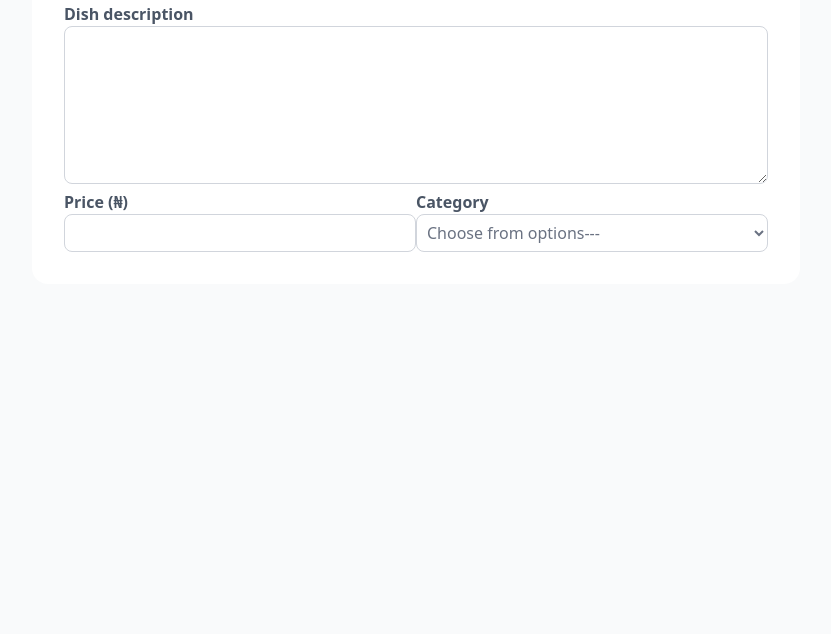
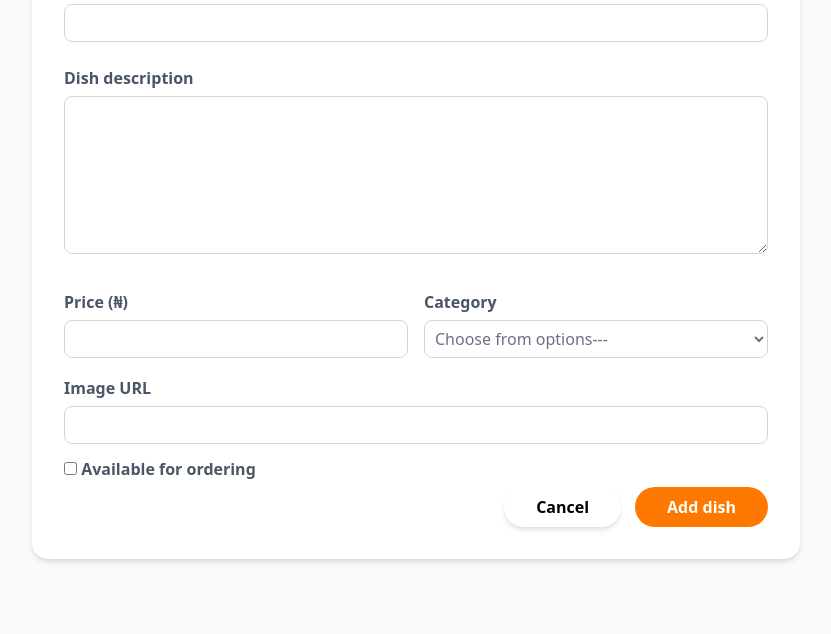
Before and after one commit to Techton-ZDeveloper/food-delivery-app, a website: page src/add-New-Dish.html in a window 1280 px wide. Shown: the part 166-800 px from the top of the page, without its empty margins (224-1055 px from the left). Drawn offline with Linux system fonts and the light colour scheme.

Commit message:
updated Add New Dish UI

```diff
--- a/src/add-New-Dish.html
+++ b/src/add-New-Dish.html
@@ -7,34 +7,48 @@
   <title>Add New dish</title>
 </head>
 <body class="bg-gray-50">
-  <div class="max-w-3xl m-auto h-auto rounded-2xl bg-white">
+  <div class="max-w-3xl m-auto h-auto rounded-2xl bg-white mt-10 shadow-md">
     <form action="">
         <div class="p-8">
             <p class="font-bold text-[20px] py-4">Add new dish</p>
             <div class="py-1.5">
                 <label class="font-semibold text-gray-600" for="">Dish name</label><br>
-                <input class="w-full border-[1px] border-gray-300 p-1.5 rounded-[8px]" type="text" name="" id="">
+                <input class="w-full border-[1px] border-gray-300 p-1.5 my-1.5 rounded-[8px]" type="text" name="" id="">
             </div>
 
-            <div>
+            <div class="py-3">
                 <label class="font-semibold text-gray-600" for="">Dish description</label><br>
-                <textarea class="w-full border-[1px] border-gray-300 p-1.5 rounded-[8px]" cols="20" rows="6">
+                <textarea class="w-full border-[1px] border-gray-300 p-1.5 my-1.5 rounded-[8px]" cols="20" rows="6">
                 </textarea>
             </div>
 
-            <div class="flex flex-col md:flex-row justify-between space-5">
-                <div class="w-full">
+            <div class="flex flex-col md:flex-row justify-between py-3">
+                <div class="w-full space-x-4 md:mr-4">
                     <label class="font-semibold text-gray-600" for="">Price (₦)</label>
-                    <input class="w-full border-[1px] border-gray-300 p-1.5 rounded-[8px]" type="text" name="" id="">
+                    <input class="w-full border-[1px] border-gray-300 p-1.5 my-1.5 rounded-[8px]" type="text" name="" id="">
                 </div>
 
                 <div class="w-full">
                     <label class="font-semibold text-gray-600" for="">Category</label>
-                    <select class="w-full border-[1px] border-gray-300 p-1.5 rounded-[8px] text-gray-500" name="" id="">
+                    <select class="w-full border-[1px] border-gray-300 p-1.5 my-1.5 rounded-[8px] text-gray-500" name="" id="">
                         <option class="" value="">Choose from options---</option>
                         <option value="">Beef Pizza</option>
                     </select>
                 </div>
+            </div>
+
+            <div>
+                <label class="font-semibold text-gray-600" for="">Image URL</label>
+                <input class="w-full border-[1px] border-gray-300 p-1.5 my-1.5 rounded-[8px]" type="url" name="" id="">
+            </div>
+
+            <div>
+                <input class="border-[1px] border-gray-300 p-1.5 my-3" type="checkbox" name="" id=""> <label class="font-semibold text-gray-600" for="">Available for ordering</label>
+            </div>
+
+            <div class="flex flex-row justify-end space-x-3.5">
+                <input class="px-8 py-2 rounded-full shadow-md font-bold hover:bg-[#f1f1f1] cursor-pointer" type="button" value="Cancel">
+                <input class="px-8 py-2 rounded-full bg-[#ff7800] text-white font-bold hover:bg-[#FFAC41] cursor-pointer" type="button" value="Add dish">
             </div>
         </div>
     </form>
```
Also changed, not shown: src/output.css.
